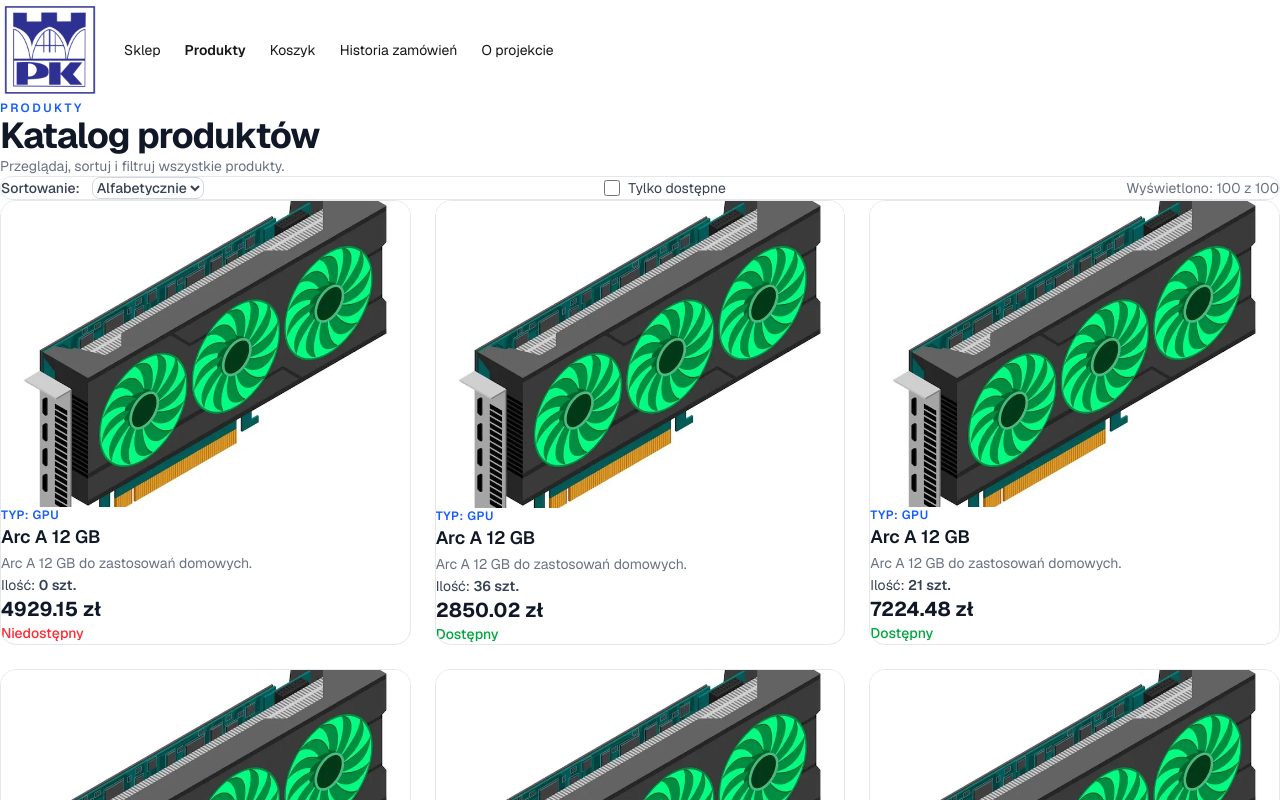
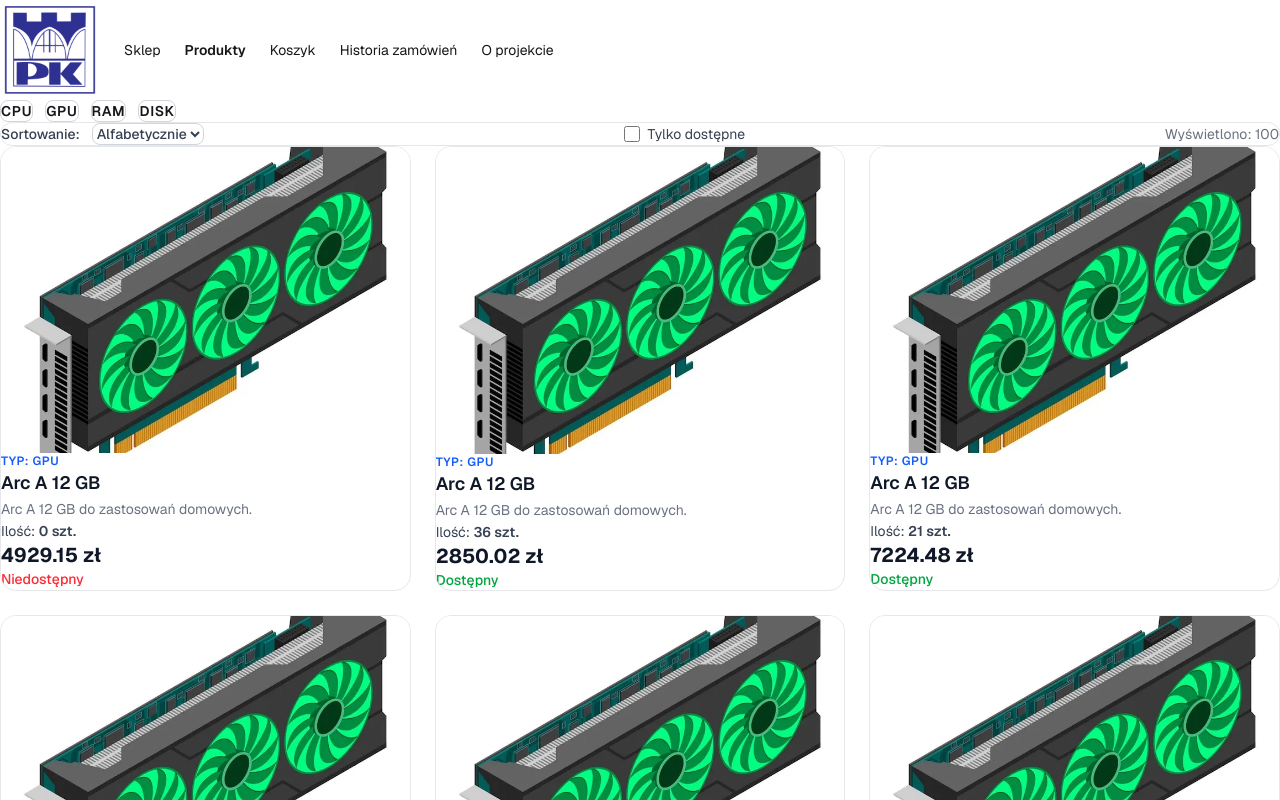
Before and after one commit to KulAndy/2026-2027-programowanie-backend-k02-progbackend-nextjs-shop-kulandy-lab10, a Next.js app: page /product-list in a window 1280 px wide. Shown: the top 800 px of the page. Built offline with nearby package versions, Linux system fonts and the light colour scheme.

Commit message:
Task 9.2 - use Catch-all Segments

```diff
--- a/app/components/product-catalog.tsx
+++ b/app/components/product-catalog.tsx
@@ -1,24 +1,46 @@
 "use client";
 
-import { useState } from "react";
+import { useEffect, useState } from "react";
 import Image from "next/image";
 import Link from "next/link";
-import type { Product } from "@/lib/products";
+import type { Product, ProductType } from "@/lib/products";
+import { getProducts } from "@/lib/repository";
 
-export default function ProductCatalog({ products }: { products: Product[] }) {
+const types: ProductType[] = ["cpu", "gpu", "ram", "disk"];
+
+export default function ProductCatalog({
+  category,
+}: {
+  category?: ProductType;
+}) {
   const [sort, setSort] = useState<"name" | "date">("name");
   const [onlyAvailable, setOnlyAvailable] = useState(false);
+  const [products, setProducts] = useState<Product[]>([]);
 
-  const visible = [...products]
-    .filter((product) => !onlyAvailable || product.amount > 0)
-    .sort((a, b) =>
-      sort === "name"
-        ? a.name.localeCompare(b.name, "pl")
-        : b.date.localeCompare(a.date),
-    );
+  useEffect(() => {
+    getProducts({
+      sort,
+      availability: onlyAvailable ? "available" : "all",
+      type: category,
+    }).then((data) => {
+      setProducts(data);
+    });
+  }, [category, onlyAvailable, sort]);
 
   return (
     <>
+      <nav aria-label="Kategorie" className="mb-8 flex flex-wrap gap-3">
+        {types.map((type) => (
+          <Link
+            key={type}
+            href={`/product-list/${type}`}
+            className="rounded-lg border border-gray-300 px-4 py-2 text-sm font-semibold uppercase tracking-wider text-gray-700 transition hover:border-blue-500 hover:text-blue-600"
+          >
+            {type}
+          </Link>
+        ))}
+      </nav>
+
       <section
         aria-label="Filtrowanie produktów"
         className="mb-8 flex flex-wrap items-center justify-between gap-4 rounded-xl border border-gray-200 bg-white p-4"
@@ -46,17 +68,17 @@ export default function ProductCatalog({ products }: { products: Product[] }) {
         </label>
 
         <p className="w-full text-sm text-gray-500 sm:w-auto">
-          Wyświetlono: {visible.length} z {products.length}
+          Wyświetlono: {products.length}
         </p>
       </section>
 
-      {visible.length === 0 ? (
+      {products.length === 0 ? (
         <p className="rounded-xl border border-dashed border-gray-300 py-16 text-center text-gray-500">
           Brak produktów do wyświetlenia.
         </p>
       ) : (
         <ul className="grid grid-cols-1 gap-6 sm:grid-cols-2 lg:grid-cols-3">
-          {visible.map((product) => (
+          {products.map((product) => (
             <li
               key={product.id}
               className="group overflow-hidden rounded-2xl border border-gray-200 bg-white transition duration-200 hover:-translate-y-1 hover:shadow-lg"
--- a/app/product-list/[productId]/page.tsx
+++ b/app/components/product-details.tsx
@@ -1,28 +1,14 @@
 import Image from "next/image";
-import { notFound } from "next/navigation";
-import { getProduct } from "@/lib/repository";
+import Link from "next/link";
+import type { Product } from "@/lib/products";
 
-export default async function ProductPage({
-  params,
-}: {
-  params: Promise<{ productId: string }>;
-}) {
-  const { productId } = await params;
-  const id = Number(productId);
-
-  if (!Number.isInteger(id) || id <= 0) {
-    notFound();
-  }
-
-  const product = await getProduct(id);
-
-  if (!product) {
-    notFound();
-  }
-
+export default function ProductDetails({ product }: { product: Product }) {
   return (
     <main className="mx-auto grid w-full max-w-5xl grid-cols-1 gap-8 px-4 py-10 sm:px-6 md:grid-cols-2 md:items-start lg:gap-12">
-      <div className="relative flex aspect-square items-center justify-center overflow-hidden rounded-2xl bg-gray-100">
+      <Link
+        href={`/product-list/image/${product.id}`}
+        className="relative flex aspect-square items-center justify-center overflow-hidden rounded-2xl bg-gray-100"
+      >
         {product.image ? (
           <Image
             src={product.image}
@@ -37,7 +23,7 @@ export default async function ProductPage({
             {product.type.toUpperCase()}
           </span>
         )}
-      </div>
+      </Link>
 
       <div className="flex flex-col py-2">
         <div className="mb-3 text-xs font-semibold uppercase tracking-[0.2em] text-blue-600">
--- /dev/null
+++ b/app/product-list/[[...slug]]/page.tsx
@@ -0,0 +1,50 @@
+import { notFound } from "next/navigation";
+import { getProduct } from "@/lib/repository";
+import type { ProductType } from "@/lib/products";
+import ProductCatalog from "@/app/components/product-catalog";
+import ProductDetails from "@/app/components/product-details";
+
+const KNOWN_TYPES: ProductType[] = ["cpu", "gpu", "ram", "disk"];
+
+function asType(s: string): ProductType | null {
+  return KNOWN_TYPES.includes(s as ProductType) ? (s as ProductType) : null;
+}
+
+export default async function ProductListSlugPage({
+  params,
+}: {
+  params: Promise<{ slug?: string[] }>;
+}) {
+  const { slug } = await params;
+
+  if (!slug || slug.length === 0) {
+    return <ProductCatalog />;
+  }
+
+  if (slug.length === 1) {
+    const id = Number(slug[0]);
+    if (Number.isInteger(id) && id > 0) {
+      const product = await getProduct(id);
+      if (!product) {
+        notFound();
+      }
+      return <ProductDetails product={product} />;
+    }
+
+    const type = asType(slug[0]);
+    if (!type) {
+      notFound();
+    }
+    return <ProductCatalog category={type} />;
+  }
+
+  if (slug.length === 2) {
+    const id = Number(slug[1]);
+    if (!Number.isInteger(id) || id <= 0) notFound();
+    const product = await getProduct(id);
+    if (!product || product.type !== slug[0]) notFound();
+    return <ProductDetails product={product} />;
+  }
+
+  notFound();
+}
--- a/app/product-list/page.tsx
+++ /dev/null
@@ -1,26 +0,0 @@
-import { getProducts } from "@/lib/repository";
-import ProductCatalog from "@/app/components/product-catalog";
-
-export default async function ProductListPage() {
-  const products = await getProducts();
-
-  return (
-    <main className="mx-auto w-full max-w-7xl px-4 py-10 sm:px-6 lg:px-8">
-      <header className="mb-8 flex flex-wrap items-end justify-between gap-4">
-        <div>
-          <p className="mb-2 text-xs font-semibold uppercase tracking-[0.2em] text-blue-600">
-            PRODUKTY
-          </p>
-          <h1 className="text-3xl font-bold tracking-tight text-gray-900 sm:text-4xl">
-            Katalog produktów
-          </h1>
-          <p className="mt-2 text-sm text-gray-500">
-            Przeglądaj, sortuj i filtruj wszystkie produkty.
-          </p>
-        </div>
-      </header>
-
-      <ProductCatalog products={products} />
-    </main>
-  );
-}
```
